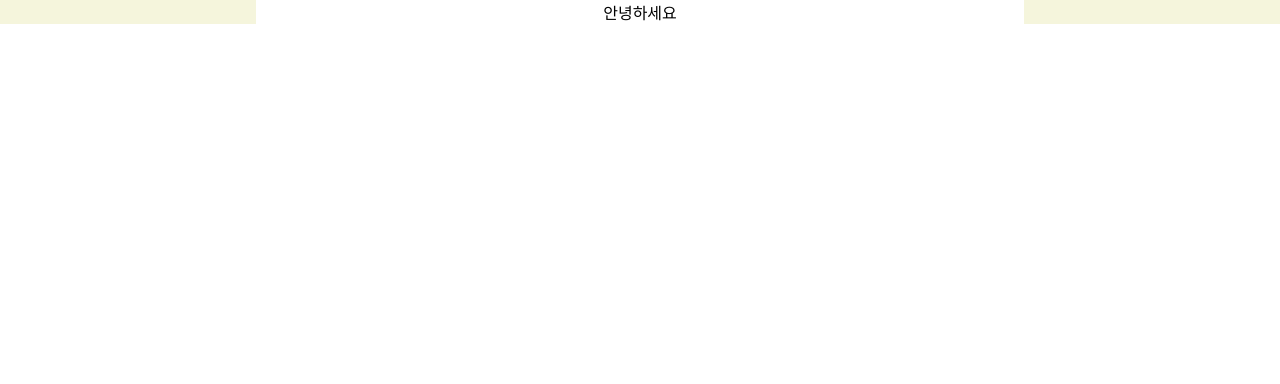
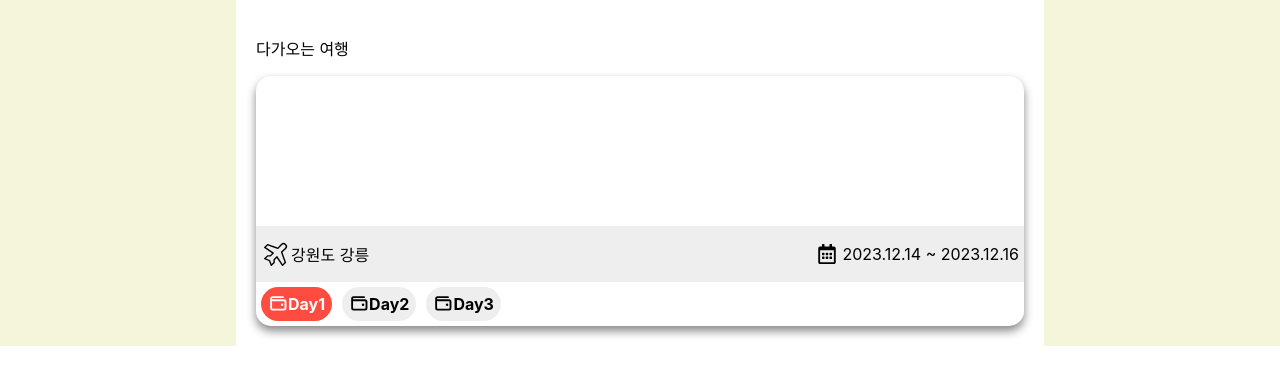
Before and after one commit to in2p/yeohaengil, a React (Create React App) app: page / in a window 1280 px wide. Shown: the top 384 px of the page. Built offline with nearby package versions, Linux system fonts and the light colour scheme.

Commit message:
[Feat] Card.js Layout#1 - Box, Destination, Day styled component 작성 - 추가해야할것: 날짜별 사진, 정보들

```diff
--- a/package.json
+++ b/package.json
@@ -8,8 +8,10 @@
     "@testing-library/user-event": "^13.5.0",
     "react": "^18.2.0",
     "react-dom": "^18.2.0",
+    "react-icons": "^5.0.1",
     "react-router-dom": "^6.21.2",
     "react-scripts": "5.0.1",
+    "styled-components": "^6.1.8",
     "web-vitals": "^2.1.4"
   },
   "scripts": {
--- a/src/App.css
+++ b/src/App.css
@@ -1,6 +1,4 @@
-.App {
-  text-align: center;
-}
+
 
 .App-logo {
   height: 40vmin;
@@ -37,6 +35,10 @@
   }
 }
 
+.container{
+  padding: 20px;
+  font-size: small;
+}
 /* 768px 이상이면 테블릿 */
 @media screen and (min-width: 768px) {
   .App{
@@ -47,6 +49,7 @@
     width: 768px;
     margin: auto;
     background-color: white;
+    font-size: medium;
   }
 }
 
--- /dev/null
+++ b/src/components/Card.js
@@ -0,0 +1,65 @@
+import React from 'react';
+import styled from 'styled-components';
+import '../styles/globals.css';
+import { PiAirplaneTiltLight, PiWalletBold } from 'react-icons/pi';
+import { FaRegCalendarAlt } from 'react-icons/fa';
+
+const Box = styled.div`
+  width: 100%;
+  margin: auto;
+  border-radius: 15px;
+  box-shadow: 0px 5px 10px 0px #888888; #888888;
+  padding-top: 150px;
+`;
+const Destination = styled.div`
+  display: flex;
+  justify-content: space-between;
+  padding: 0px 5px;
+  background: #eee;
+`;
+
+const FlexBox = styled.div`
+  display: flex;
+  align-items: center;
+`;
+
+const Day = styled.div`
+  display: flex;
+  align-items: center;
+  background-color: #eee;
+  font-weight: bold;
+  margin: 5px;
+  border-radius: 20px;
+  padding: 7px;
+`;
+function Card() {
+  return (
+    <Box>
+      <Destination>
+        <FlexBox>
+          <PiAirplaneTiltLight style={{ fontSize: '30px' }} />
+          <p>강원도 강릉</p>
+        </FlexBox>
+        <FlexBox>
+          <FaRegCalendarAlt style={{ fontSize: '20px', marginRight: '5px' }} />
+          <p>2023.12.14 ~ 2023.12.16</p>
+        </FlexBox>
+      </Destination>
+      <FlexBox style={{ overflow: 'hidden' }}>
+        <Day style={{ background: '#FE4C40', color: 'white' }}>
+          <PiWalletBold style={{ fontSize: '20px', margin: '0px' }} />
+          <p style={{ margin: '0px' }}>Day1</p>
+        </Day>
+        <Day>
+          <PiWalletBold style={{ fontSize: '20px', margin: '0px' }} />
+          <p style={{ margin: '0px' }}>Day2</p>
+        </Day>
+        <Day>
+          <PiWalletBold style={{ fontSize: '20px', margin: '0px' }} />
+          <p style={{ margin: '0px' }}>Day3</p>
+        </Day>
+      </FlexBox>
+    </Box>
+  );
+}
+export default Card;
--- a/src/pages/Main.js
+++ b/src/pages/Main.js
@@ -1,7 +1,10 @@
+import Card from '../components/Card.js';
+
 function Main() {
   return (
     <div className="container">
-      <div>안녕하세요</div>
+      <p>다가오는 여행</p>
+      <Card />
     </div>
   );
 }
```
Also changed, not shown: 1 other file (tests, documents, lock files or other folders).
